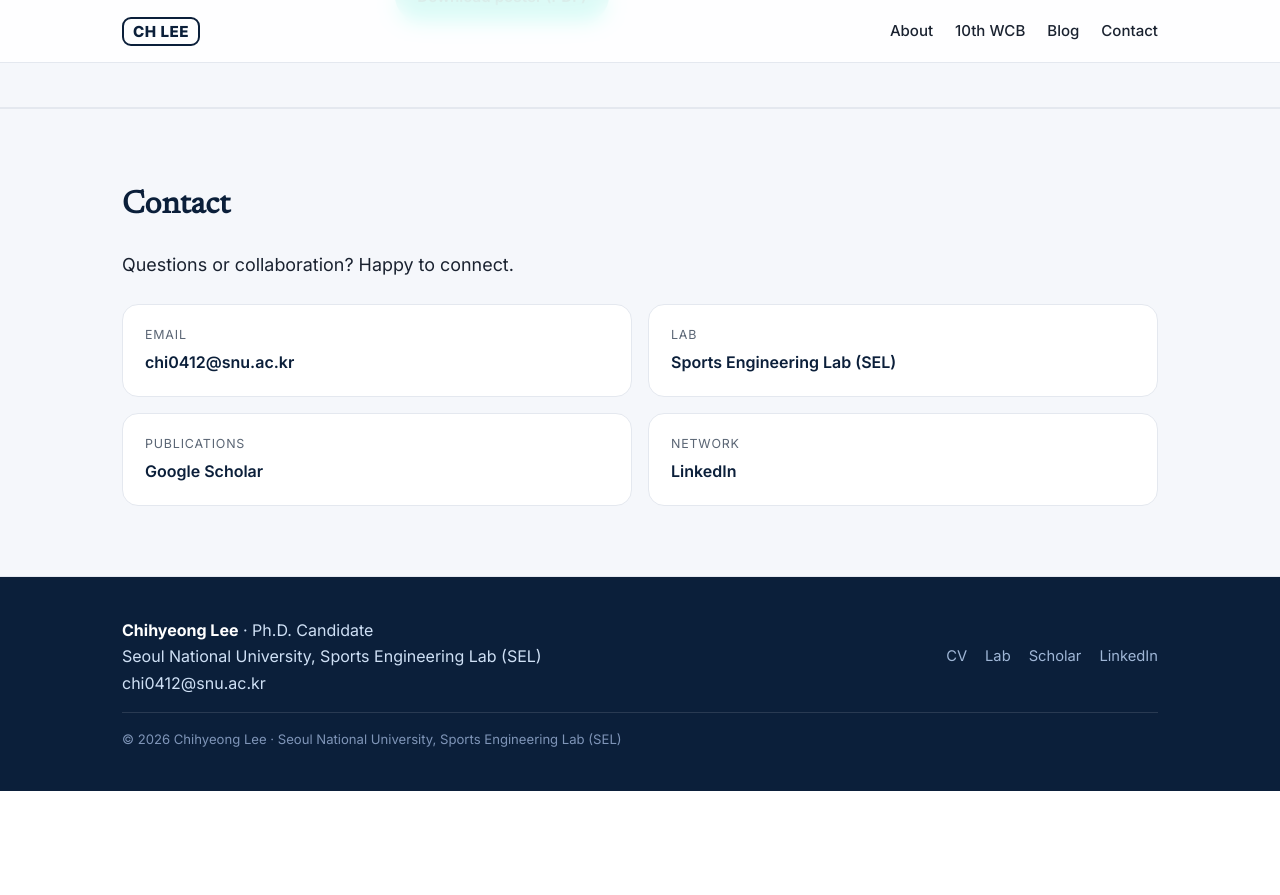
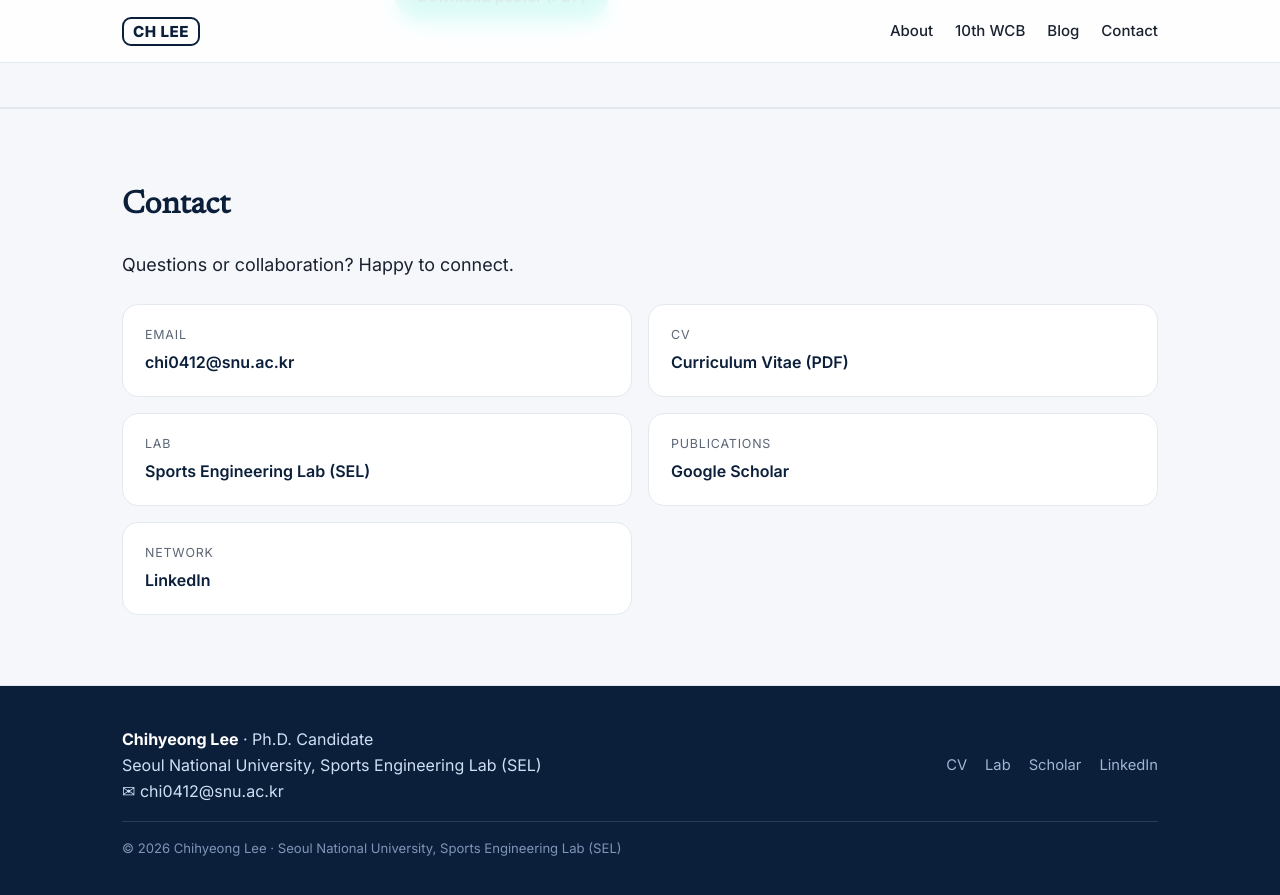
Before and after one commit to 27bro/27bro.github.io, a Jekyll site: the page built from index.html, in a window 1280 px wide and 900 px high, scrolled down 2565 px. Shown: the top 895 px of the window. Built offline with Jekyll 4.4.1, drawn with Linux system fonts in a browser that asks for light colours; before the commit the page ends 3356 px from its top, so only the background shows below that; some of the changed text lies outside the part shown.

Commit message:
Add mail emoji in footer, LinkedIn icon, and CV to Contact.
Co-authored-by: Cursor <cursoragent@cursor.com>

```diff
--- a/_includes/contact.html
+++ b/_includes/contact.html
@@ -5,6 +5,9 @@
     <div class="contact-grid">
       <a class="contact-card" href="mailto:{{ site.email }}">
         <span class="c-label">Email</span><span class="c-value">{{ site.email }}</span>
+      </a>
+      <a class="contact-card" href="{{ site.cv_pdf | relative_url }}" target="_blank" rel="noopener">
+        <span class="c-label">CV</span><span class="c-value">Curriculum Vitae (PDF)</span>
       </a>
       <a class="contact-card" href="{{ site.lab_url }}" target="_blank" rel="noopener">
         <span class="c-label">Lab</span><span class="c-value">Sports Engineering Lab (SEL)</span>
--- a/_includes/footer.html
+++ b/_includes/footer.html
@@ -3,7 +3,7 @@
     <div>
       <strong>{{ site.author.name }}</strong> · {{ site.author.role }}<br>
       {{ site.author.affiliation }}<br>
-      {{ site.email }}
+      ✉ {{ site.email }}
     </div>
     <div class="footer-links">
       <a href="{{ site.cv_pdf | relative_url }}" target="_blank" rel="noopener">CV</a>
--- a/index.html
+++ b/index.html
@@ -23,7 +23,7 @@ title: About
       <a href="{{ site.cv_pdf | relative_url }}" target="_blank" rel="noopener">📄 CV</a>
       <a href="{{ site.lab_url }}" target="_blank" rel="noopener">🔬 Lab (SEL)</a>
       <a href="{{ site.scholar_url }}" target="_blank" rel="noopener">🎓 Google Scholar</a>
-      <a href="{{ site.linkedin_url }}" target="_blank" rel="noopener">in LinkedIn</a>
+      <a href="{{ site.linkedin_url }}" target="_blank" rel="noopener">💼 LinkedIn</a>
     </div>
   </div>
 </section>
```
